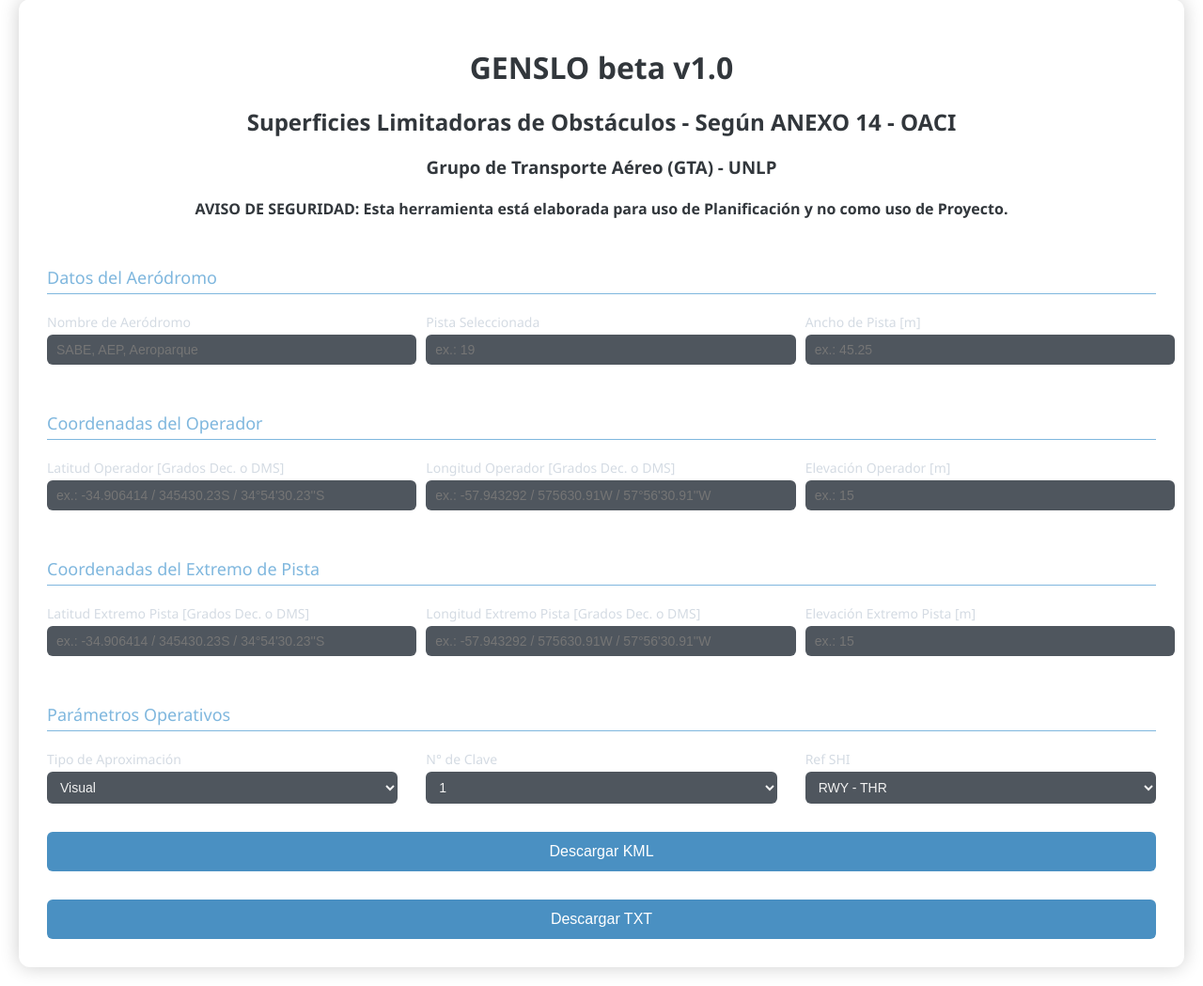
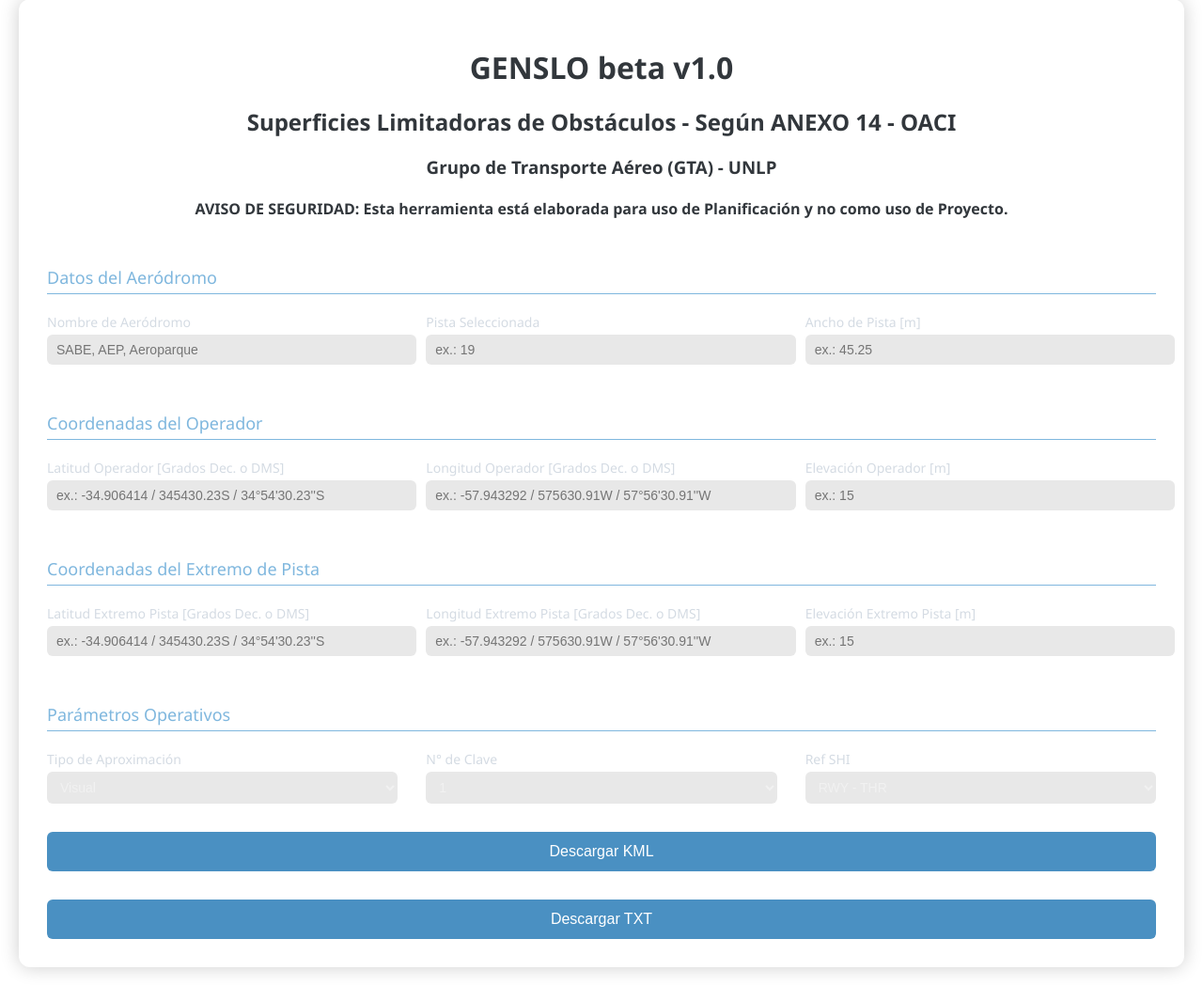
Before and after one commit to gtaingsoftware/genslo, a Django app: page / in a window 1280 px wide. Shown: the part 21-1070 px from the top of the page at 94% size. Run offline with Django 5.2, Linux system fonts and the light colour scheme.

Commit message:
Update index.html

```diff
--- a/app/templates/index.html
+++ b/app/templates/index.html
@@ -56,7 +56,7 @@
       padding: 8px 10px;
       border-radius: 6px;
       border: none;
-      background-color: #4f565e;
+      background-color: #E8E8E8;
       color: #f1f1f1;
       font-size: 14px;
       transition: box-shadow 0.3s ease;
```
